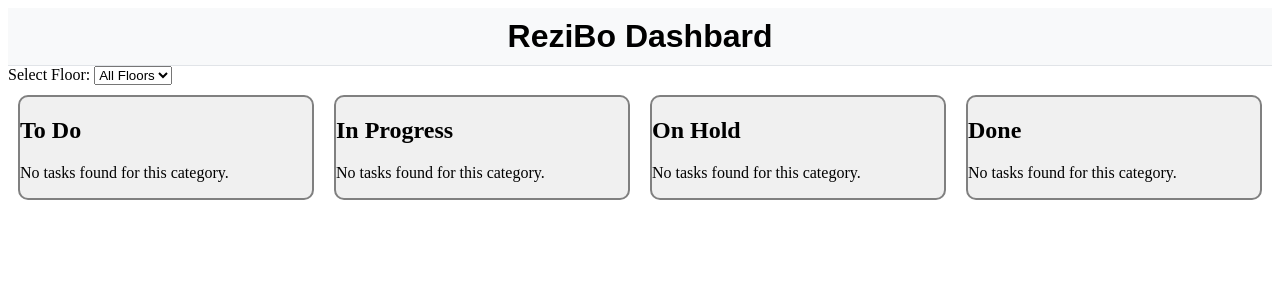
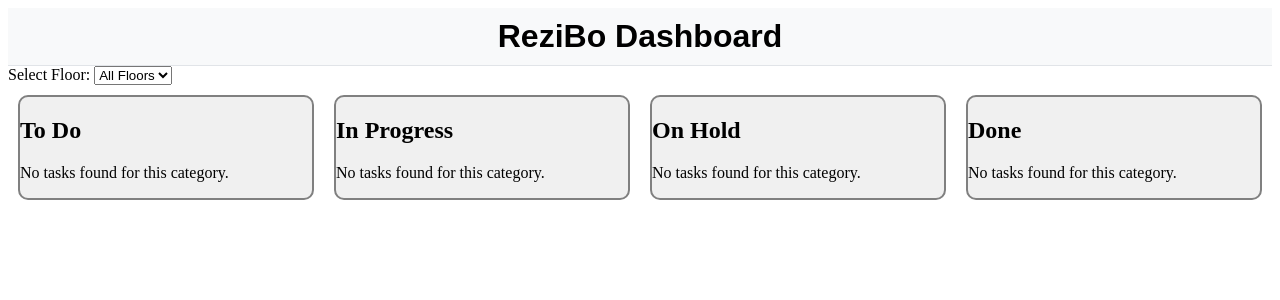
Before and after one commit to david7franco/ReziBo, a Django app: template accounts/templates/registration/trello.html in a window 1280 px wide. Shown: the top 300 px of the page. Run offline with Django 4.2, Linux system fonts and the light colour scheme; the template is opened without the code that fills it, so the values that code supplies are empty; parts of the project's set-up code (start-up, migrations or seed data) failed here and were passed over.

```diff
--- a/accounts/templates/registration/trello.html
+++ b/accounts/templates/registration/trello.html
@@ -5,12 +5,12 @@
 <html lang="en">
 <head>
     <meta charset="UTF-8">
-    <title>ReziBo Dashbard</title>
+    <title>ReziBo Dashboard</title>
     <link rel="stylesheet" type="text/css" href="{% static "accounts/trello.css" %}">
 </head>
 <body>
 <div class="header">
-    <h1>ReziBo Dashbard</h1>
+    <h1>ReziBo Dashboard</h1>
 </div>
 <div class="floor-selector">
     <form method="get">
```
